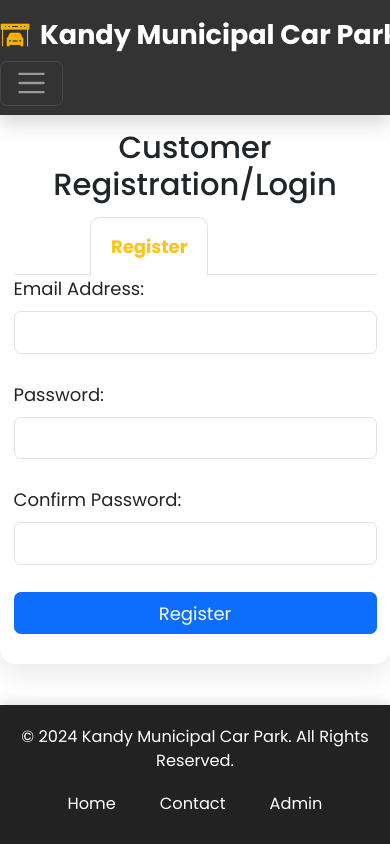
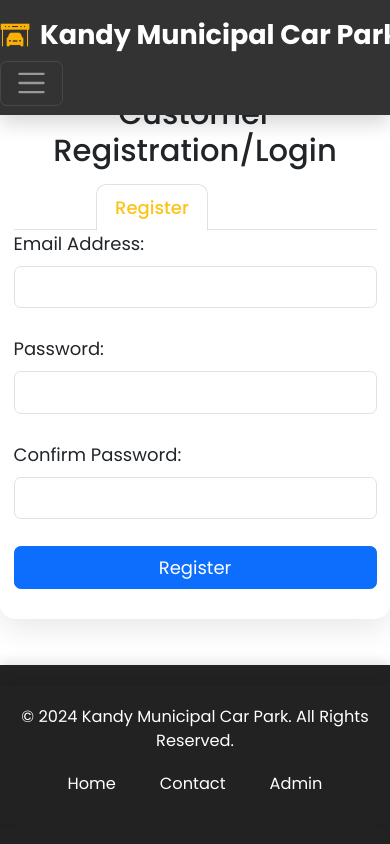
Before and after one commit to Nadun24617/Parking-Reservation-Application, a PHP site: page /login_register.php in a window 390 px wide. Run offline with PHP 8.4, Linux system fonts and the light colour scheme; some libraries are stand-ins or nearby versions; some web fonts are replaced.

Commit message:
style: Update login_register.php for improved mobile experience and HTML formatting
Refactor the login_register.php file to improve the mobile experience of the Parking Management Application. This includes updating the container margin and header styles, as well as fixing an HTML formatting issue. These changes ensure that the login and registration page is visually appealing and properly formatted across different screen sizes.

```diff
--- a/Parking Management Application/login_register.php
+++ b/Parking Management Application/login_register.php
@@ -57,10 +57,13 @@ if ($_SERVER['REQUEST_METHOD'] == 'POST') {
             background: #fff;
             font-family: 'Nunito', sans-serif;
             color: #333;
+            display: flex;
+            flex-direction: column;
+            min-height: 100vh;
         }
         .container {
             max-width: 400px;
-            margin-top: 100px;
+            margin: auto;
             padding: 30px;
             background: #fff;
             border-radius: 15px;
@@ -112,7 +115,6 @@ if ($_SERVER['REQUEST_METHOD'] == 'POST') {
         }
         header, footer {
             width: 100%;
-            position: fixed;
             left: 0;
             right: 0;
             z-index: 1000;
@@ -121,6 +123,9 @@ if ($_SERVER['REQUEST_METHOD'] == 'POST') {
             top: 0;
             background: #333;
             color: #fff;
+            position: sticky;
+            padding: 10px 0;
+            text-align: center;
         }
         footer {
             bottom: 0;
@@ -128,16 +133,6 @@ if ($_SERVER['REQUEST_METHOD'] == 'POST') {
             color: #fff;
             text-align: center;
             padding: 10px 0;
-        }
-        .nav-item a {
-            color: #fff;
-            font-weight: bold;
-            padding: 15px 20px;
-            transition: all 0.3s;
-        }
-        .nav-item a:hover {
-            background: #007bff;
-            border-radius: 50px;
         }
         .btn-reserve, .btn-login {
             margin-top: 20px;
@@ -170,6 +165,16 @@ if ($_SERVER['REQUEST_METHOD'] == 'POST') {
         .btn-reserve:hover, .btn-login:hover {
             transform: translateY(-3px);
             box-shadow: 0 12px 20px rgba(0, 0, 0, 0.2);
+        }
+        @media (max-width: 768px) {
+            .container {
+                width: 90%;
+            }
+        }
+        @media (max-width: 480px) {
+            .container {
+                width: 95%;
+            }
         }
     </style>
 </head>
```
